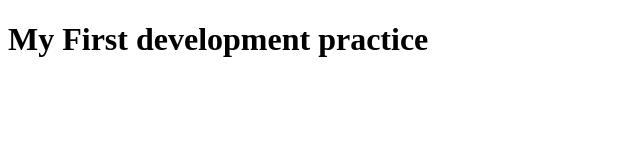
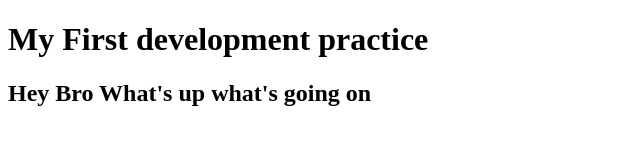
Before and after one commit to fs-saikat/web-development, a plain HTML site: page index.html in a window 1280 px wide. Shown: the whole page, without its empty margins (0-640 px from the left). Drawn offline with Linux system fonts and the light colour scheme.

Commit message:
first thing

```diff
--- a/index.html
+++ b/index.html
@@ -7,5 +7,6 @@
 </head>
 <body>
     <h1>My First development practice </h1>
+    <h2>Hey Bro What's up what's going  on</h2>
 </body>
 </html>
```
